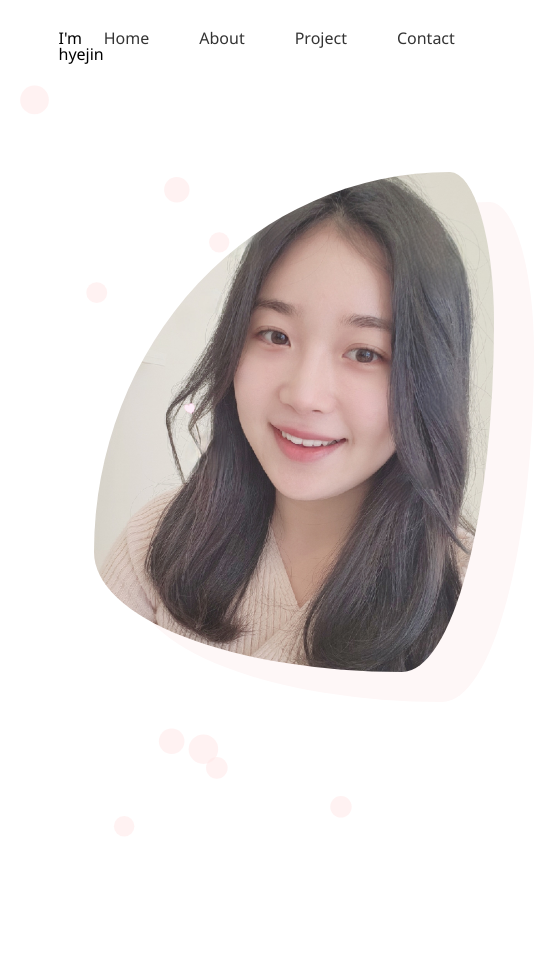
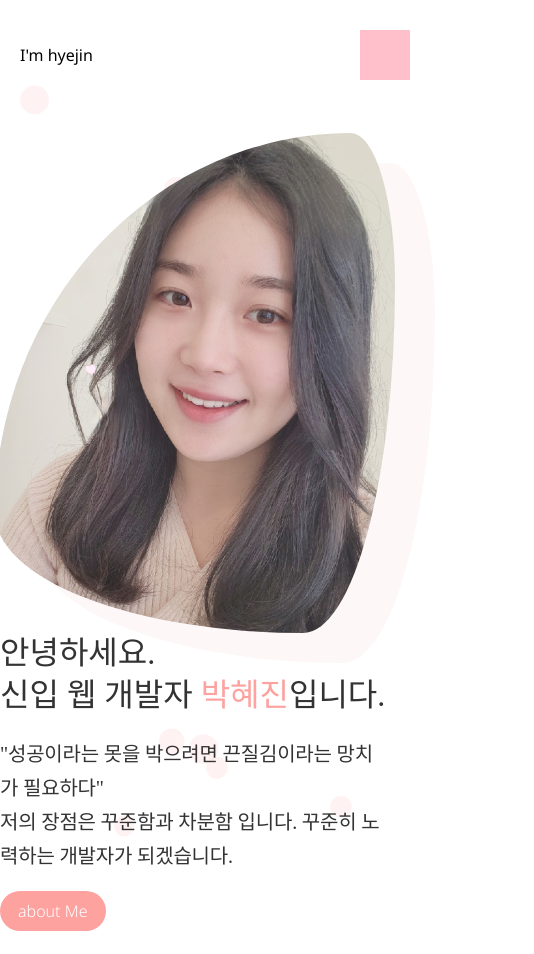
Before and after one commit to qhj1019-hyejin/myPortfolio, a React (Create React App) app: page / in a window 390 px wide. Shown: the whole page, 534 px wide, since content can reach past the window. Before the commit the page ends 911 px from the top, so only its background shows below. Built offline with nearby package versions, Linux system fonts and the light colour scheme; a web font is replaced by a local one.

Commit message:
올려보자 1월7일

```diff
--- a/package.json
+++ b/package.json
@@ -1,4 +1,5 @@
 {
+  "homepage": "http://hyejinPortfolio.com",
   "name": "portfolio",
   "version": "0.1.0",
   "private": true,
--- a/src/common.css
+++ b/src/common.css
@@ -52,3 +52,13 @@
 .inner {
     width: 50%;
 }
+
+.mobile {
+    display: none;
+}
+
+/* 모바일 */
+@media screen and (max-width: 768px) {
+    .pc { display: none; }
+    .mobile { display:block; }
+}
--- a/src/components/header/Header.module.css
+++ b/src/components/header/Header.module.css
@@ -2,7 +2,7 @@ header {
     width: 100%;
     position: fixed;
     background-color: transparent;
-    padding-top:3rem;
+    padding:3rem 0;
     box-sizing: border-box;
     z-index: 99;
 }
@@ -25,3 +25,43 @@ header {
     color: var(--main-color);
     transition: .2s;
 }
+
+/* 모바일 */
+@media screen and (max-width: 768px) {
+    header {
+        position: relative;
+    }
+    .headerInner {
+        width: 100%;
+        margin:0 2rem;
+        align-items: center;
+    }
+    .menu {
+        width: 50px;
+        height: 50px;
+        cursor: pointer;
+        background-color: pink;
+    }
+    .burgur , .topLine, .botLine {
+        width: 25px;
+        height: 2px;
+        background-color: #000000;
+        position: absolute;
+    }
+    .topLine,.botLine {
+        content: '';
+        right: 0;
+        -webkit-transition:  -webkit-transform .3s;
+        transition: transform .3s;
+    }
+    .burgur {
+        right: 15px;
+        top: 23px;
+    }
+    .burgur .topLine{
+        bottom: -8px;
+    }
+    .burgur .botLine {
+        top: -8px;
+    }
+}
--- a/src/components/header/header.js
+++ b/src/components/header/header.js
@@ -6,7 +6,7 @@ const header = (props) => {
         <header>
           <div className={style.headerInner}>
             <h1>I'm hyejin</h1>
-            <nav>
+            <nav className="pc" >
               <ul>
                 <li><Link to="/">Home</Link></li>
                 <li><Link to="/about">About</Link></li>
@@ -14,6 +14,12 @@ const header = (props) => {
                 <li><Link to="/contact">Contact</Link></li>
               </ul>
             </nav>
+            <div className={`mobile ${style.menu}` }>
+            {/* <span className={style.burgur}>
+              <span className={style.topLine}></span>
+              <span className={style.botLine}></span>
+            </span> */}
+            </div>
           </div>
         </header>
     )
--- a/src/components/main/Main.module.css
+++ b/src/components/main/Main.module.css
@@ -20,8 +20,8 @@
     position: relative;
 }
 .mainImg,.imgModel {
-    width: 400px;
-    height: 500px;
+    width: 40rem;
+    height: 50rem;
     overflow: hidden;
     border-radius: 89% 11% 23% 77% / 76% 30% 70% 24%;
 }
@@ -37,3 +37,13 @@
     top: 6%;
     z-index: -1;
 }
+
+/* 모바일 */
+@media screen and (max-width: 768px) {
+    .main {
+        flex-direction: column-reverse;
+    }
+    .mainTxt {
+        margin-right: 0;
+    }
+}
--- a/src/components/main/main.js
+++ b/src/components/main/main.js
@@ -3,7 +3,7 @@ import style from './Main.module.css';
 
 const Main = (props) => {
 	return (
-		<div className="pageArea">
+		<div className={`pageArea ${style.main}` } >
             <div className={style.mainTxt}>
             <h2>안녕하세요.<br/>신입 웹 개발자 <span>박혜진</span>입니다.</h2>
             <h3>
--- a/src/components/project/portfolioList.js
+++ b/src/components/project/portfolioList.js
@@ -4,7 +4,7 @@ export default [
         title : "Igis 홈페이지",
         skill : "php, html, css, javascript, jquery, mysql",
         content :
-        "php를 이용해서 제작한 반응형 홈페이지 입니다."
+        "php 그누보드를 이용해서 제작한 반응형 홈페이지 입니다. 영문페이지 국문페이지 따로 제작을 했고, 서브페이지는 18개 정도 "
     },
 
     {
```
